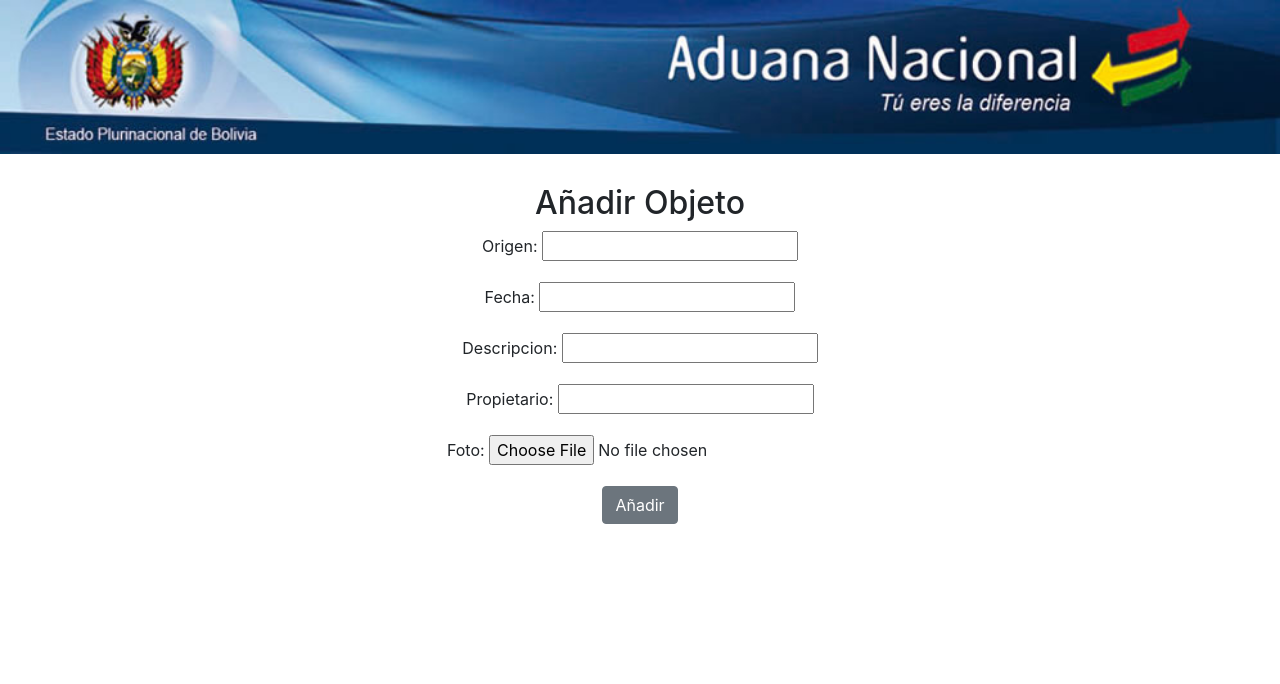
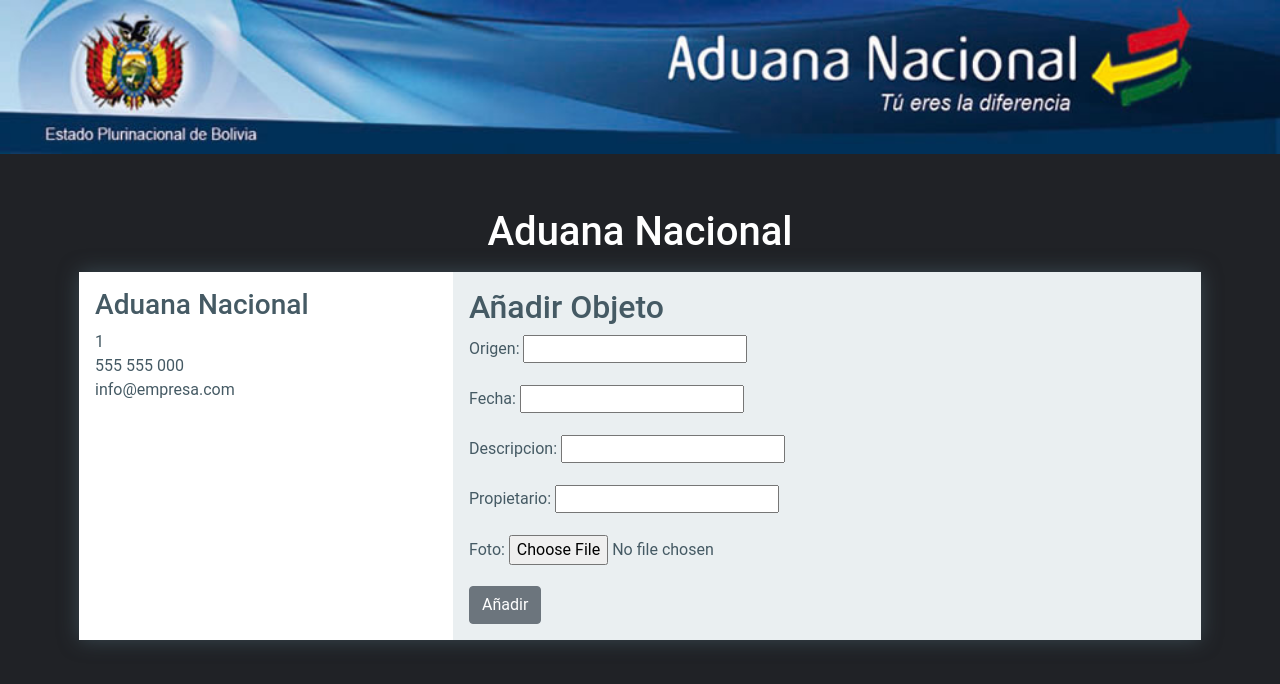
Before and after one commit to LosLillos/Proyecto, a Django app: page /AduanaNacional/anadirObjeto/1/ in a window 1280 px wide. Shown: the top 684 px of the page. Run offline with Django 3.2, Linux system fonts and the light colour scheme; the visitor is signed in with stand-in values (Sample User, id 1).

Commit message:
style anadir objeto

```diff
--- a/aduana/AduanaNacional/static/AduanaNacional/css/styleAnadirObjeto.css
+++ b/aduana/AduanaNacional/static/AduanaNacional/css/styleAnadirObjeto.css
@@ -1,3 +1,5 @@
+
+
 
 @media only screen and (min-width: 300px){
 	.portada {
@@ -6,3 +8,114 @@
 		padding-bottom: 30px;
 	}
 }
+
+@import url("https://fonts.googleapis.com/css?family=Roboto");
+*,
+*::before,
+::after {
+  box-sizing: border-box;
+  margin: 0;
+  padding: 0;
+}
+
+body {
+  font-family: "Roboto", sans-serif;
+  color: #455a64;
+  line-height: 1.5;
+}
+
+.contenedor {
+  max-width: 1170px;
+  margin: 0 auto 1rem;
+  padding: 1.5rem;
+}
+
+.wrapper {
+  box-shadow: 0 0 20px 0 rgba(69, 90, 100, 0.7);
+  border-radius: 5px;
+}
+@media screen and (min-width: 700px) {
+  .wrapper {
+    display: grid;
+    grid-template-columns: 1fr 2fr;
+  }
+}
+
+.servicios {
+  list-style: none;
+  text-align: center;
+}
+@media screen and (min-width: 700px) {
+  .servicios {
+    text-align: left;
+  }
+}
+
+.logo {
+  text-align: center;
+  margin-bottom: 1rem;
+}
+
+.info-empresa {
+  padding: 1rem;
+  background-color: #ffffff;
+}
+.info-empresa h3 {
+  text-align: center;
+}
+@media screen and (min-width: 700px) {
+  .info-empresa h3 {
+    text-align: left;
+    margin-bottom: 0.5rem;
+  }
+}
+
+.nombre-empresa {
+  color: #ffffff;
+}
+
+.contacto {
+  padding: 1rem;
+  background-color: #eaeff1;
+}
+.contacto h3 {
+  margin-bottom: 1rem;
+}
+
+.formulario {
+  display: grid;
+  grid-template-columns: 1fr 1fr;
+  grid-gap: 1.25rem;
+}
+.formulario label {
+  display: block;
+}
+.formulario button,
+.formulario input,
+.formulario textarea {
+  width: 100%;
+  padding: 1rem;
+  border: 1px solid #ccd7dc;
+}
+.formulario textarea {
+  resize: none;
+}
+
+.full {
+  grid-column: 1 / 3;
+}
+
+.boton-enviar {
+  background-color: #ccd7dc;
+  border: none;
+  border-radius: 5px;
+  text-transform: uppercase;
+  font-weight: bold;
+  cursor: pointer;
+}
+.boton-enviar:focus, .boton-enviar:hover {
+  background-color: #455a64;
+  color: rgb(172, 62, 62);
+  outline: 0;
+  transition: background-color 2s ease-out;
+}
--- a/aduana/AduanaNacional/templates/AduanaNacional/anadirObjeto.html
+++ b/aduana/AduanaNacional/templates/AduanaNacional/anadirObjeto.html
@@ -7,19 +7,30 @@
 	<link rel="stylesheet" href="/static/AduanaNacional/css/styleAnadirObjeto.css">
 	<script src="https://cdn.jsdelivr.net/npm/bootstrap@4.5.3/dist/js/bootstrap.bundle.min.js" integrity="sha384-ho+j7jyWK8fNQe+A12Hb8AhRq26LrZ/JpcUGGOn+Y7RsweNrtN/tE3MoK7ZeZDyx" crossorigin="anonymous"></script>
 </head>
-<body>
+<body style="background-color:#202226;">
 	<center>
 		<img class="portada" src="/static/AduanaNacional/img/aduana1.jpg">
 	</center>
-	<div class="log-form">
-		<center>
+	<div class="contenedor">
+		<h1 class="logo"><span class="nombre-empresa">Aduana Nacional</h1>
+		<div class="wrapper animated bounceInLeft">
+		  <div class="info-empresa">
+			<h3>Aduana Nacional</h3>
+			<ul class="servicios">
+			  <li><i class="fa fa-map-marker"></i> {{ Zona }}</li>
+			  <li><i class="fa fa-mobile"></i> 555 555 000</li>
+			  <li><i class="fa fa-envelope"></i> info@empresa.com</li>
+			</ul>
+		  </div>
+		  <div class="contacto">
 			<h2>{{ accion }} Objeto</h2>
 			<form method="POST" enctype="multipart/form-data">
-			{% csrf_token %}
-			{{ form.as_p }}
-			<input class="btn btn-secondary" type="submit" name="" value="{{ accion }}">
+				{% csrf_token %}
+				{{ form.as_p }}
+			  <input class="btn btn-secondary" type="submit" name="" value="{{ accion }}">
 			</form>
-		</center>
-	</div>
+		  </div>
+		</div>
+	  </div>
 </body>
 </html>
```
